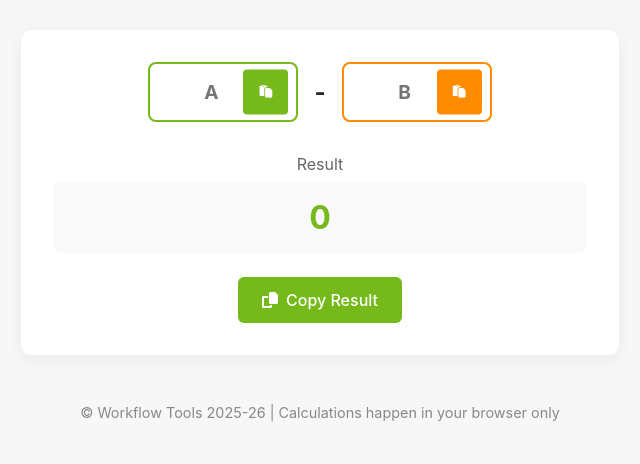
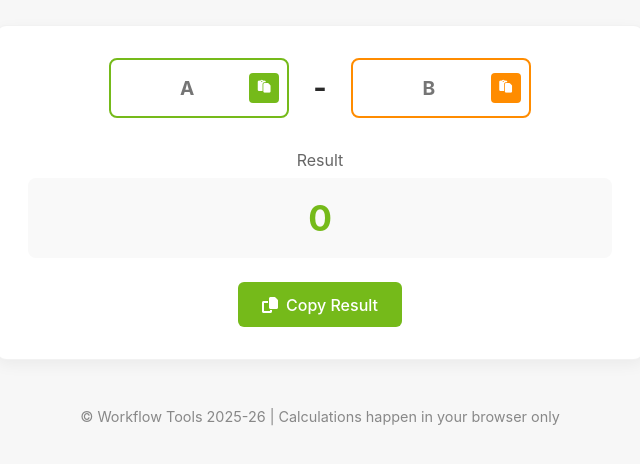
Before and after one commit to Zongers/mp, a plain HTML site: page index.html in a window 1280 px wide. Shown: the part 226-690 px from the top of the page, without its empty margins (320-960 px from the left). Drawn offline with Linux system fonts and the light colour scheme.

Commit message:
Update index.html

```diff
--- a/index.html
+++ b/index.html
@@ -3,8 +3,8 @@
 <head>
     <meta charset="UTF-8">
     <meta name="viewport" content="width=device-width, initial-scale=1.0">
-    <title>Minus Price</title>
-    <link rel="icon" href="https://i.ibb.co/W48rv8hd/icon.png" type="image/png">
+    <title>Minus Price Calculator</title>
+	<link rel="icon" href="https://i.ibb.co/W48rv8hd/icon.png" type="image/png">
     <link rel="stylesheet" href="https://cdnjs.cloudflare.com/ajax/libs/font-awesome/6.4.0/css/all.min.css">
     <style>
         :root {
@@ -59,7 +59,7 @@
             padding: 2rem;
             box-shadow: 0 5px 15px rgba(0,0,0,0.05);
             width: 100%;
-            max-width: 600px;
+            max-width: 650px;
             border: 1px solid rgba(0,0,0,0.05);
         }
 
@@ -67,13 +67,13 @@
             display: flex;
             align-items: center;
             justify-content: center;
-            gap: 1rem;
+            gap: 1.5rem;
             margin-bottom: 2rem;
         }
 
         .input-box {
             position: relative;
-            width: 150px;
+            width: 180px; /* Increased width to fit 8 digits */
         }
 
         .input-box input {
@@ -84,7 +84,7 @@
             font-size: 1.2rem;
             text-align: center;
             font-weight: bold;
-            padding-right: 40px; /* Added padding to prevent text overlap with icon */
+            padding-right: 40px;
         }
 
         .input-box input:focus {
@@ -92,7 +92,7 @@
             border-color: var(--primary);
         }
 
-        /* Specific styling for Box B */
+        /* Orange theme for Box B */
         #valueB {
             border-color: var(--orange);
         }
@@ -108,16 +108,16 @@
             transform: translateY(-50%);
             background: var(--primary);
             color: white;
-            width: 45px;
-            height: 45px;
+            width: 30px;
+            height: 30px;
             display: flex;
             align-items: center;
             justify-content: center;
             border-radius: 4px;
             cursor: pointer;
             font-size: 0.8rem;
-            pointer-events: auto; /* Ensure the icon is clickable */
-            z-index: 2; /* Ensure it's above the input */
+            pointer-events: auto;
+            z-index: 2;
         }
 
         /* Orange paste icon for Box B */
@@ -126,11 +126,11 @@
         }
 
         .paste-icon:hover {
-            background: var(--secondary);
+            opacity: 0.9;
         }
 
         .minus-text {
-            font-size: 1.5rem;
+            font-size: 1.8rem;
             font-weight: bold;
             color: var(--dark);
         }
@@ -147,16 +147,17 @@
         }
 
         .result-value {
-            font-size: 2rem;
+            font-size: 2.2rem;
             font-weight: bold;
             color: var(--primary);
             padding: 1rem;
             background-color: #f9f9f9;
             border-radius: 8px;
-            min-height: 70px;
+            min-height: 80px;
             display: flex;
             align-items: center;
             justify-content: center;
+            word-break: break-all;
         }
 
         .copy-btn {
@@ -206,6 +207,10 @@
 
             .minus-text {
                 margin: 0.5rem 0;
+            }
+
+            .input-box {
+                width: 160px;
             }
         }
     </style>
@@ -274,8 +279,8 @@
             // Calculate result
             const result = valueA - valueB;
 
-            // Update result display
-            resultElement.textContent = formatNumber(result);
+            // Update result display without comma formatting
+            resultElement.textContent = result.toFixed(2);
         }
 
         // Sanitize input to only allow numbers and decimal point
@@ -290,14 +295,6 @@
             }
 
             return sanitized === '' ? 0 : parseFloat(sanitized);
-        }
-
-        // Format number with commas for thousands
-        function formatNumber(num) {
-            return num.toLocaleString('en-US', {
-                minimumFractionDigits: 2,
-                maximumFractionDigits: 2
-            });
         }
 
         // Paste value from clipboard
```
